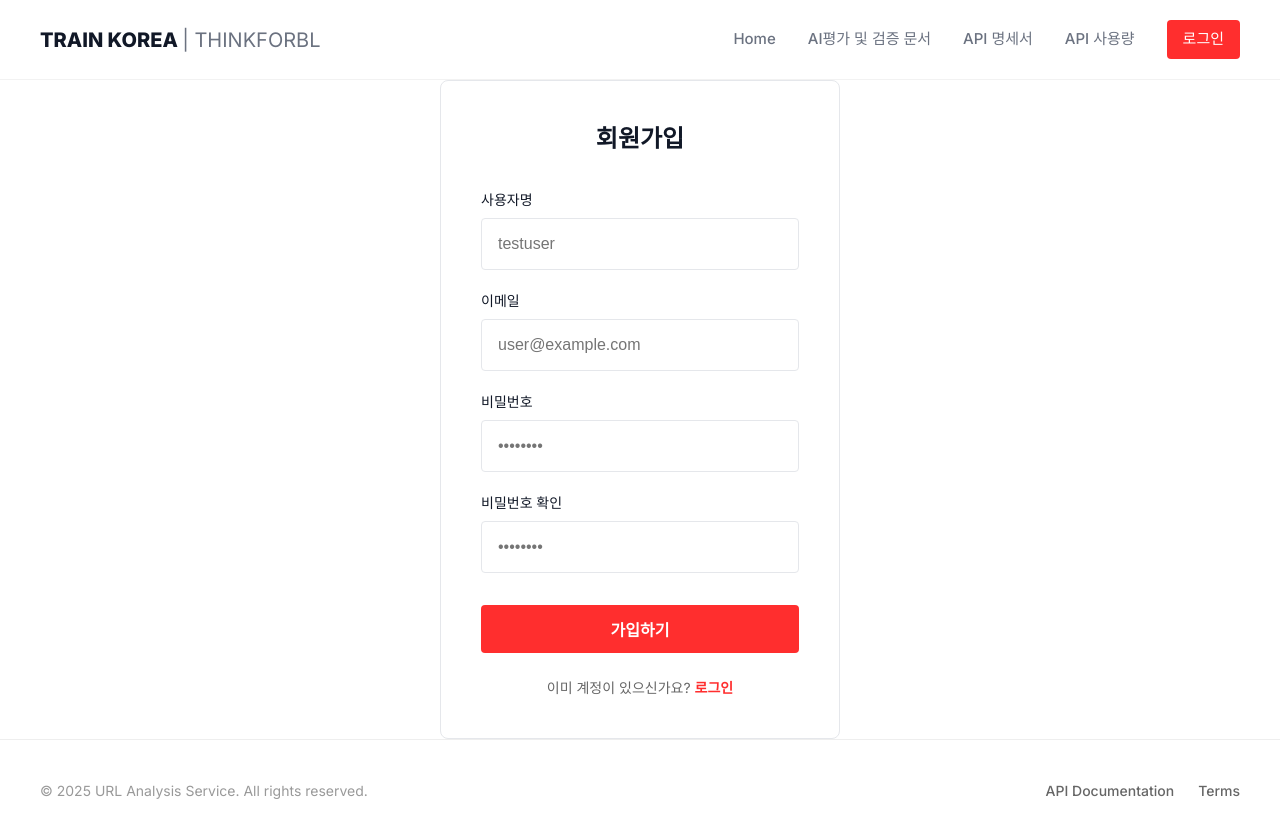
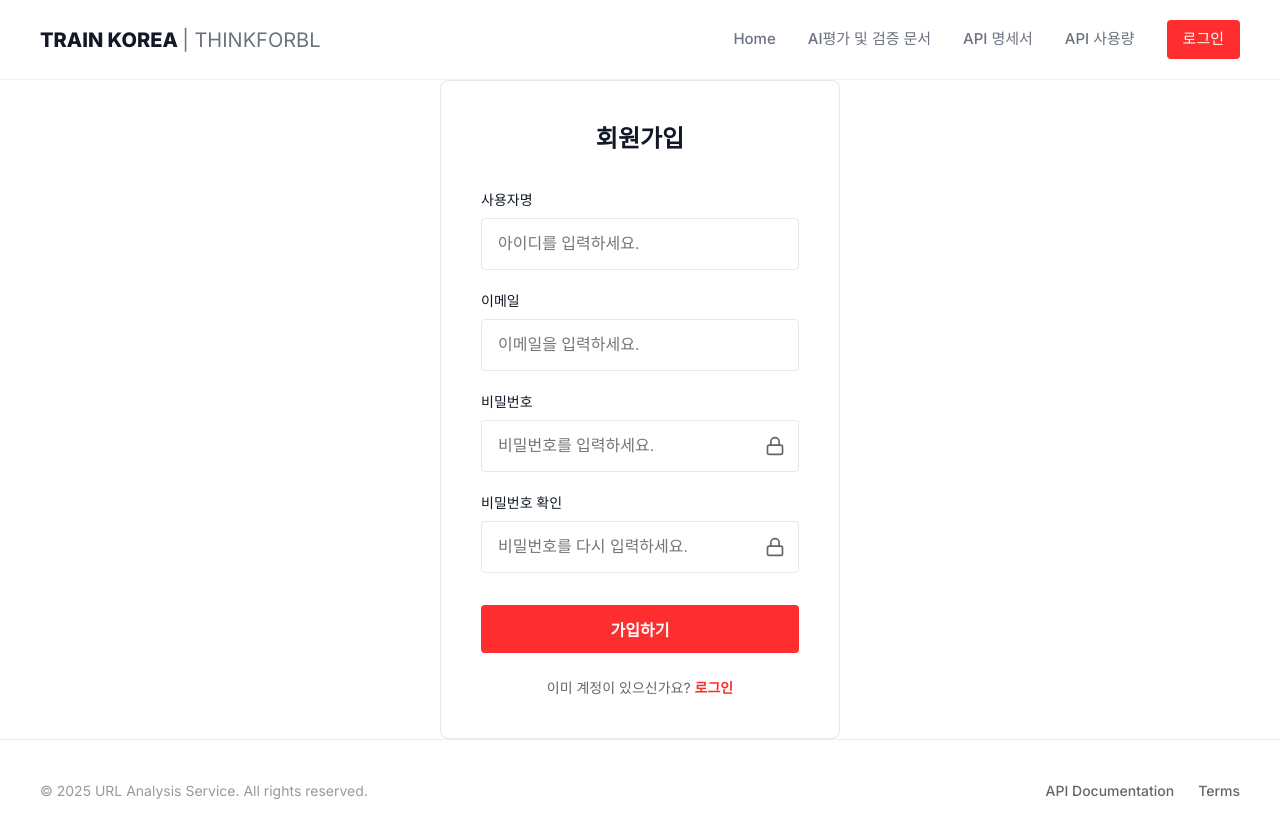
Before and after one commit to KANG-Hyeong-uk/opensource_K, a React (Vite) app in the folder frontend/: page /signup in a window 1280 px wide. Shown: the top 838 px of the page. Built offline with nearby package versions, Linux system fonts and the light colour scheme.

Commit message:
Update signup page functionality

```diff
--- a/frontend/src/pages/Signup.jsx
+++ b/frontend/src/pages/Signup.jsx
@@ -14,6 +14,9 @@ const Signup = () => {
     const [error, setError] = useState('');
     const [fieldErrors, setFieldErrors] = useState({});
 
+    const [showPassword, setShowPassword] = useState(false);
+    const [showPasswordCheck, setShowPasswordCheck] = useState(false);
+
     const handleChange = (e) => {
         const { name, value } = e.target;
         setFormData(prev => ({
@@ -28,6 +31,9 @@ const Signup = () => {
         }
         if (error) setError('');
     };
+
+    const togglePassword = () => setShowPassword(!showPassword);
+    const togglePasswordCheck = () => setShowPasswordCheck(!showPasswordCheck);
 
     const handleSubmit = async (e) => {
         e.preventDefault();
@@ -94,7 +100,7 @@ const Signup = () => {
                             type="text"
                             name="username"
                             className="input-field"
-                            placeholder="testuser"
+                            placeholder="아이디를 입력하세요."
                             value={formData.username}
                             onChange={handleChange}
                             disabled={loading}
@@ -112,7 +118,7 @@ const Signup = () => {
                             type="email"
                             name="email"
                             className="input-field"
-                            placeholder="user@example.com"
+                            placeholder="이메일을 입력하세요."
                             value={formData.email}
                             onChange={handleChange}
                             disabled={loading}
@@ -126,15 +132,48 @@ const Signup = () => {
 
                     <div style={{ marginBottom: '20px' }}>
                         <label style={{ display: 'block', marginBottom: '8px', fontSize: '14px', fontWeight: '500' }}>비밀번호</label>
+                        <div style={{ position: 'relative' }}>
                             <input
-                            type="password"
+                                type={showPassword ? "text" : "password"}
                                 name="password"
                                 className="input-field"
-                            placeholder="••••••••"
+                                placeholder="비밀번호를 입력하세요."
                                 value={formData.password}
                                 onChange={handleChange}
                                 disabled={loading}
+                                style={{ paddingRight: '40px' }}
                             />
+                            <button
+                                type="button"
+                                onClick={togglePassword}
+                                style={{
+                                    position: 'absolute',
+                                    right: '10px',
+                                    top: '50%',
+                                    transform: 'translateY(-50%)',
+                                    background: 'none',
+                                    border: 'none',
+                                    cursor: 'pointer',
+                                    padding: '4px',
+                                    display: 'flex',
+                                    alignItems: 'center',
+                                    justifyContent: 'center',
+                                    color: '#666'
+                                }}
+                            >
+                                {showPassword ? (
+                                    <svg width="20" height="20" viewBox="0 0 24 24" fill="none" stroke="currentColor" strokeWidth="2" strokeLinecap="round" strokeLinejoin="round">
+                                        <path d="M1 12s4-8 11-8 11 8 11 8-4 8-11 8-11-8-11-8z"></path>
+                                        <circle cx="12" cy="12" r="3"></circle>
+                                    </svg>
+                                ) : (
+                                    <svg width="20" height="20" viewBox="0 0 24 24" fill="none" stroke="currentColor" strokeWidth="2" strokeLinecap="round" strokeLinejoin="round">
+                                        <rect x="3" y="11" width="18" height="11" rx="2" ry="2"></rect>
+                                        <path d="M7 11V7a5 5 0 0 1 10 0v4"></path>
+                                    </svg>
+                                )}
+                            </button>
+                        </div>
                         {fieldErrors.password && (
                             <div style={{ color: '#c33', fontSize: '12px', marginTop: '4px' }}>
                                 {Array.isArray(fieldErrors.password) ? fieldErrors.password[0] : fieldErrors.password}
@@ -144,15 +183,48 @@ const Signup = () => {
 
                     <div style={{ marginBottom: '32px' }}>
                         <label style={{ display: 'block', marginBottom: '8px', fontSize: '14px', fontWeight: '500' }}>비밀번호 확인</label>
+                        <div style={{ position: 'relative' }}>
                             <input
-                            type="password"
+                                type={showPasswordCheck ? "text" : "password"}
                                 name="password_check"
                                 className="input-field"
-                            placeholder="••••••••"
+                                placeholder="비밀번호를 다시 입력하세요."
                                 value={formData.password_check}
                                 onChange={handleChange}
                                 disabled={loading}
+                                style={{ paddingRight: '40px' }}
                             />
+                            <button
+                                type="button"
+                                onClick={togglePasswordCheck}
+                                style={{
+                                    position: 'absolute',
+                                    right: '10px',
+                                    top: '50%',
+                                    transform: 'translateY(-50%)',
+                                    background: 'none',
+                                    border: 'none',
+                                    cursor: 'pointer',
+                                    padding: '4px',
+                                    display: 'flex',
+                                    alignItems: 'center',
+                                    justifyContent: 'center',
+                                    color: '#666'
+                                }}
+                            >
+                                {showPasswordCheck ? (
+                                    <svg width="20" height="20" viewBox="0 0 24 24" fill="none" stroke="currentColor" strokeWidth="2" strokeLinecap="round" strokeLinejoin="round">
+                                        <path d="M1 12s4-8 11-8 11 8 11 8-4 8-11 8-11-8-11-8z"></path>
+                                        <circle cx="12" cy="12" r="3"></circle>
+                                    </svg>
+                                ) : (
+                                    <svg width="20" height="20" viewBox="0 0 24 24" fill="none" stroke="currentColor" strokeWidth="2" strokeLinecap="round" strokeLinejoin="round">
+                                        <rect x="3" y="11" width="18" height="11" rx="2" ry="2"></rect>
+                                        <path d="M7 11V7a5 5 0 0 1 10 0v4"></path>
+                                    </svg>
+                                )}
+                            </button>
+                        </div>
                         {fieldErrors.password_check && (
                             <div style={{ color: '#c33', fontSize: '12px', marginTop: '4px' }}>
                                 {Array.isArray(fieldErrors.password_check) ? fieldErrors.password_check[0] : fieldErrors.password_check}
```
Lines whose indentation alone changed are shown as unchanged.
